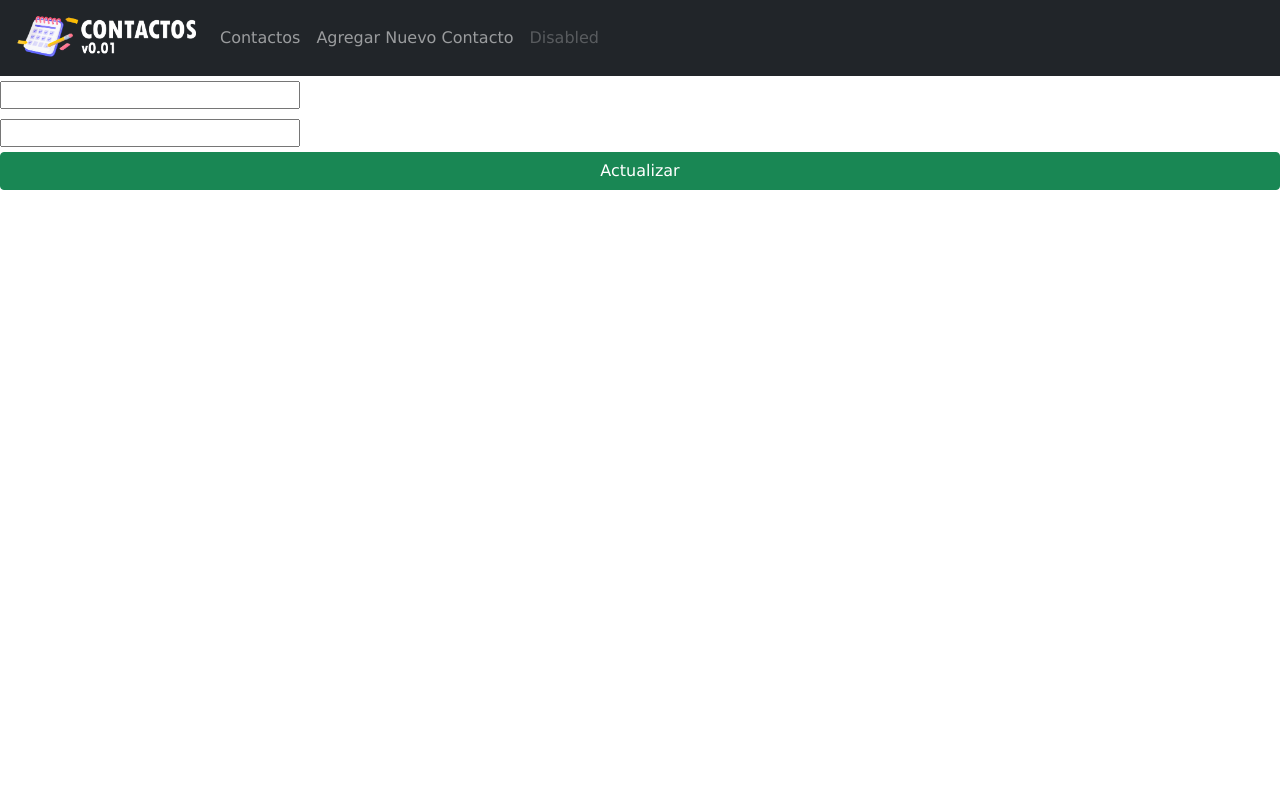
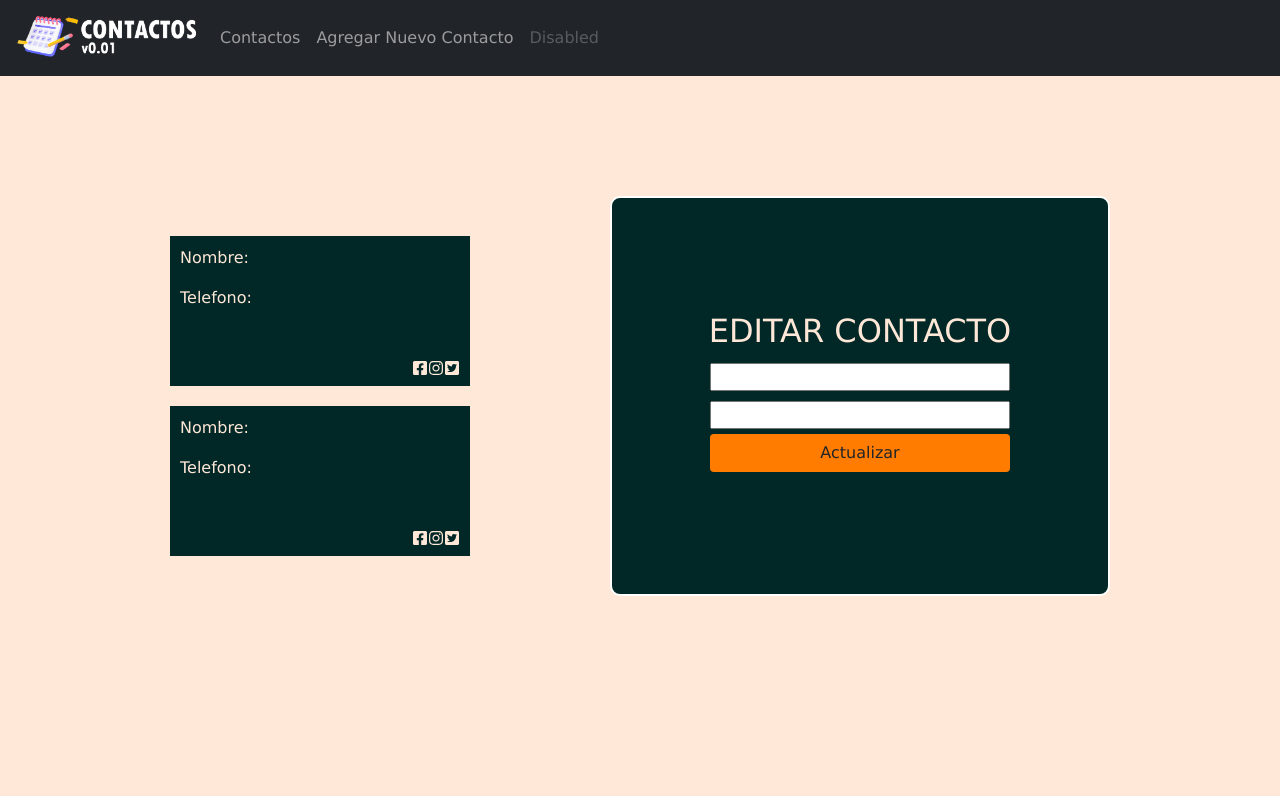
Before and after one commit to AroldoJerez/Contactos-v0.01, a React (Create React App) app in the folder contacto/: page /EditarContacto/1 in a window 1280 px wide. Built offline with nearby package versions, Linux system fonts and the light colour scheme; no server answers.

Commit message:
Aroldo
SuperUpgrade

```diff
--- a/contacto/src/components/Contacto.js
+++ b/contacto/src/components/Contacto.js
@@ -1,7 +1,14 @@
 import React, { useState } from "react";
 import "../css/contacto.css";
 import { Link } from "react-router-dom";
-import { FaRegTrashAlt, FaUsersCog, FaRegTimesCircle } from "react-icons/fa";
+import {
+  FaRegTrashAlt,
+  FaUsersCog,
+  FaRegTimesCircle,
+  FaFacebookSquare,
+  FaTwitterSquare,
+  FaInstagram,
+} from "react-icons/fa";
 import axios from "axios";
 
 function Contacto() {
@@ -34,7 +41,10 @@ function Contacto() {
     <div className="ContainerContactos">
       <div className="mensajeeliminado" hidden={estadoms === "" ? true : false}>
         <p className="textoeliminado">Contacto {estadoms} Eliminado</p>
-        <FaRegTimesCircle className="iconEditdelete" onClick={()=>setEstadoms("")} />
+        <FaRegTimesCircle
+          className="iconEditdelete"
+          onClick={() => setEstadoms("")}
+        />
       </div>
       {contact.map((contactos) => {
         return (
@@ -43,8 +53,12 @@ function Contacto() {
               <p>Nombre: {contactos.nombre}</p>
               <p>Numero: {contactos.numero}</p>
             </Link>
+            <div className="Ambosdivicons">
               <div className="Iconos">
-              <a href={"editarcontacto/" + contactos._id} className="botonicon">
+                <a
+                  href={"editarcontacto/" + contactos._id}
+                  className="botonicon"
+                >
                   <FaUsersCog className="iconEdit" />
                 </a>
                 <button
@@ -54,6 +68,12 @@ function Contacto() {
                   <FaRegTrashAlt className="iconEdit" />
                 </button>
               </div>
+              <div className="icons1">
+                <FaFacebookSquare />
+                <FaInstagram />
+                <FaTwitterSquare />
+              </div>
+            </div>
           </div>
         );
       })}
--- a/contacto/src/components/editarcontacto.js
+++ b/contacto/src/components/editarcontacto.js
@@ -1,6 +1,7 @@
 import React, { useState } from "react";
 import "../css/editarcontacto.css";
 import { useParams } from "react-router-dom";
+import { FaFacebookSquare, FaTwitterSquare, FaInstagram } from "react-icons/fa";
 
 import axios from "axios";
 //const regex = {
@@ -51,7 +52,34 @@ function Editarcontacto() {
   };
 
   return (
-    <div>
+    <div className="bodyformedit">
+      <div className="izquierda">
+        <div className="tarjetacontacto">
+          <div className="informacionedit">
+            <p>Nombre: {contacto.nombre}</p>
+            <p>Telefono: {contacto.numero}</p>
+          </div>
+          <div className="icons">
+            <FaFacebookSquare />
+            <FaInstagram />
+            <FaTwitterSquare />
+          </div>
+        </div>
+        <div className="tarjetacontacto">
+          <div className="informacionedit">
+            <p>Nombre: {data.nombre}</p>
+            <p>Telefono: {data.numero}</p>
+          </div>
+          <div className="icons">
+            <FaFacebookSquare />
+            <FaInstagram />
+            <FaTwitterSquare />
+          </div>
+        </div>
+      </div>
+      <div className="derecha">
+        <div className="containerformedit">
+          <h2 className="h2">EDITAR CONTACTO</h2>
           <form onSubmit={(e) => submitFormUp(e)}>
             <input
               onChange={(e) => handle(e)}
@@ -71,8 +99,10 @@ function Editarcontacto() {
               type="number"
               placeholder={contacto.numero}
             ></input>
-        <button className="btn btn-success mb-2">Actualizar</button>
+            <button className="btn btn-update mb-2">Actualizar</button>
           </form>
+        </div>
+      </div>
     </div>
   );
 }
--- a/contacto/src/components/form.js
+++ b/contacto/src/components/form.js
@@ -1,6 +1,7 @@
 import React, { useState } from "react";
 import axios from "axios";
 import "../css/formulario.css";
+import imagenform from "../imagenes/contactosform.png";
 const url = "http://localhost:5000/api/agregarcontacto";
 const regex = {
   nombre: /\w{3,17}$/, // Letras y espacios, pueden llevar acentos.
@@ -76,6 +77,7 @@ function AgregarContacto() {
 
   return (
     <div className="agregarcontacto">
+      <div className="left">
         <div className="formulario">
           {addstatus.estado === "activems" ? (
             <div className="alert activems">
@@ -125,7 +127,9 @@ function AgregarContacto() {
                 value={data.numero}
                 id="numero"
                 className={
-                addstatus.estado === "errorms" ? "numero inputalert" : "numero"
+                  addstatus.estado === "errorms"
+                    ? "numero inputalert"
+                    : "numero"
                 }
                 name="numero"
                 type="number"
@@ -151,6 +155,10 @@ function AgregarContacto() {
           </form>
         </div>
       </div>
+      <div className="rigth">
+        <img src={imagenform} className="imagenform" alt="contacto"></img>
+      </div>
+    </div>
   );
 }
 
--- a/contacto/src/css/contacto.css
+++ b/contacto/src/css/contacto.css
@@ -1,17 +1,17 @@
 .contacto {
-  background-color: #0166af;
+  background-color: #012826;
   color: white;
-  border-radius: 3px;
   min-width: 240px;
   width: 260px;
   max-width: 300px;
   min-height: 100px;
   height: auto;
   display: flex;
-  transition: ease-in 500ms;
+  transition: ease-in 150ms;
 }
+
 .contacto:hover {
-  box-shadow: inset 0px 0px 3px 1px #00000085;
+  box-shadow: 0px 0px 3px 1px #597a55;
 }
 
 .informacion {
@@ -20,7 +20,7 @@
   align-content: center;
   margin: 10px;
   text-decoration: none;
-  color: white;
+  color: #ffe8d7;
 }
 
 .informacion:hover {
@@ -29,15 +29,22 @@
 .iconEdit {
   width: 25px;
   height: 25px;
-  color: white;
-  margin: 10px;
+  color: #ffe8d7;
+  margin: 5px;
+}
+
+.Ambosdivicons {
+  display: flex;
+  align-content: space-between;
+  justify-content: flex-end;
+  flex-wrap: wrap;
 }
 
 .Iconos {
   display: flex;
-  flex-direction: column;
-  justify-content: space-around;
-  align-items: flex-end;
+  justify-content: flex-end;
+  align-content: flex-start;
+  margin: 3px;
 }
 
 .ContainerContactos {
@@ -45,7 +52,7 @@
   grid-template-columns: repeat(3, 1fr);
   grid-gap: 10px;
   grid-auto-rows: minmax(100px, 160px);
-  margin-top: 40px;
+  margin-top: -30px;
 }
 
 .linkcontactoperfil {
@@ -82,17 +89,15 @@
 }
 
 .botonicon {
-  margin-right: 10px;
   background: none;
   border: none;
-  border-radius: 8px;
+  border-radius: 2px;
   transition: ease-in 200ms;
 }
 
 .botonicon:hover {
-  background: #024a7d;
-  border: 1px solid #012a47;
-  border-radius: 14px;
+  background: #0d5854;
+  border: 1px solid #ffffff30;
 }
 
 .mensajeeliminado {
@@ -122,3 +127,19 @@
 .textoeliminado {
   margin-bottom: 0px;
 }
+
+a {
+  color: #012826;
+  text-decoration: none;
+}
+a:hover {
+  color: #012826;
+}
+
+.icons1 {
+  display: flex;
+  justify-content: flex-end;
+  padding: 0px 3px 3px 0px;
+  align-items: flex-end;
+  color: #ffe8d7;
+}
--- a/contacto/src/css/editarcontacto.css
+++ b/contacto/src/css/editarcontacto.css
@@ -0,0 +1,69 @@
+.bodyformedit {
+  height: 100vh;
+  background-color: #ffe8d7;
+  display: grid;
+  grid-template-columns: 1fr 1fr;
+  justify-content: center;
+  align-items: center;
+  justify-items: center;
+  margin-top: -80px;
+}
+
+.containerformedit {
+  margin: 0;
+  border-radius: 10px;
+  border: 2px solid white;
+  color: white;
+  height: 400px;
+  width: 500px;
+  background-color: #012826;
+  display: flex;
+  align-content: center;
+  justify-content: center;
+  align-items: center;
+  flex-direction: column;
+  transition: ease-in 500ms;
+}
+
+.h2 {
+  color: #ffe8d7;
+}
+
+.btn-update {
+  background-color: rgb(255 124 0);
+}
+.btn-update:hover {
+  background-color: rgb(255, 106, 0);
+  cursor: pointer;
+}
+
+.izquierda {
+  background-color: #ffe8d7;
+}
+
+.tarjetacontacto {
+  margin: 20px;
+  display: flex;
+  justify-content: space-between;
+  width: 300px;
+  min-height: 150px;
+  height: auto;
+  background: #012826;
+  color: #ffe8d7;
+}
+
+.informacionedit {
+  color: #ffe8d7;
+  padding: 10px 0px 0px 10px;
+}
+.icons {
+  display: flex;
+  justify-content: flex-end;
+  padding: 0px 10px 10px 0px;
+  align-items: flex-end;
+}
+
+.derecha {
+  margin-left: -200px;
+  background-color: #ffe8d7;
+}
--- a/contacto/src/css/formulario.css
+++ b/contacto/src/css/formulario.css
@@ -4,8 +4,8 @@
   border: 2px solid white;
   color: white;
   height: 400px;
-  width: 500px;
-  background: #0166af;
+  width: 350px;
+  background-color: #012826;
   display: flex;
   align-content: center;
   justify-content: center;
@@ -20,18 +20,20 @@
 }
 
 .h1 {
-  color: white;
-  text-shadow: 0px 0px 5px #3e3e3e;
+  color: #ffe8d7;
+  font-size: 25px;
+  margin-bottom: 20px;
 }
 
 .agregarcontacto {
+  margin-top: -80px;
   height: 100vh;
-  background: #0166af;
-  display: flex;
-  justify-content: center;
+  background-color: #ffe8d7;
+  display: grid;
+  grid-template-columns: 1fr 1fr;
   justify-items: center;
   align-items: center;
-  align-content: center;
+  justify-content: center;
 }
 
 form {
@@ -54,6 +56,7 @@ input {
 .activems {
   color: white;
   background-color: #0f5132;
+  border-radius: 3px;
   display: flex;
   flex-direction: column;
   justify-content: center;
@@ -145,3 +148,18 @@ input {
   color: white;
   box-shadow: 1px 1px 3px black;
 }
+
+.left {
+  margin-right: -150px;
+  background-color: #ffe8d7;
+}
+
+.rigth {
+  margin-left: -200px;
+  background-color: #ffe8d7;
+}
+
+.imagenform {
+  width: 400px;
+  height: 400px;
+}
--- a/contacto/src/css/listadecontacto.css
+++ b/contacto/src/css/listadecontacto.css
@@ -1,6 +1,21 @@
+* {
+  margin: 0;
+  padding: 0;
+}
+
 .listadecontactos {
-  display: flex;
+  display: grid;
+  margin-top: -80px;
+  grid-auto-columns: 1fr 1fr 1fr 1fr;
   justify-content: center;
-  height: auto;
-  background-color: rgb(255, 255, 255);
+  height: 100vh;
+  align-items: center;
+  justify-items: center;
+  background-color: #ffe8d7;
 }
+
+.tituloh1 {
+  text-align: center;
+  margin-bottom: -130px;
+  padding: 0;
+}
```
Also changed, not shown: contacto/src/imagenes/contactosform.png (added), 1 other file (tests, documents, lock files or other folders). Lines whose indentation alone changed are shown as unchanged.
